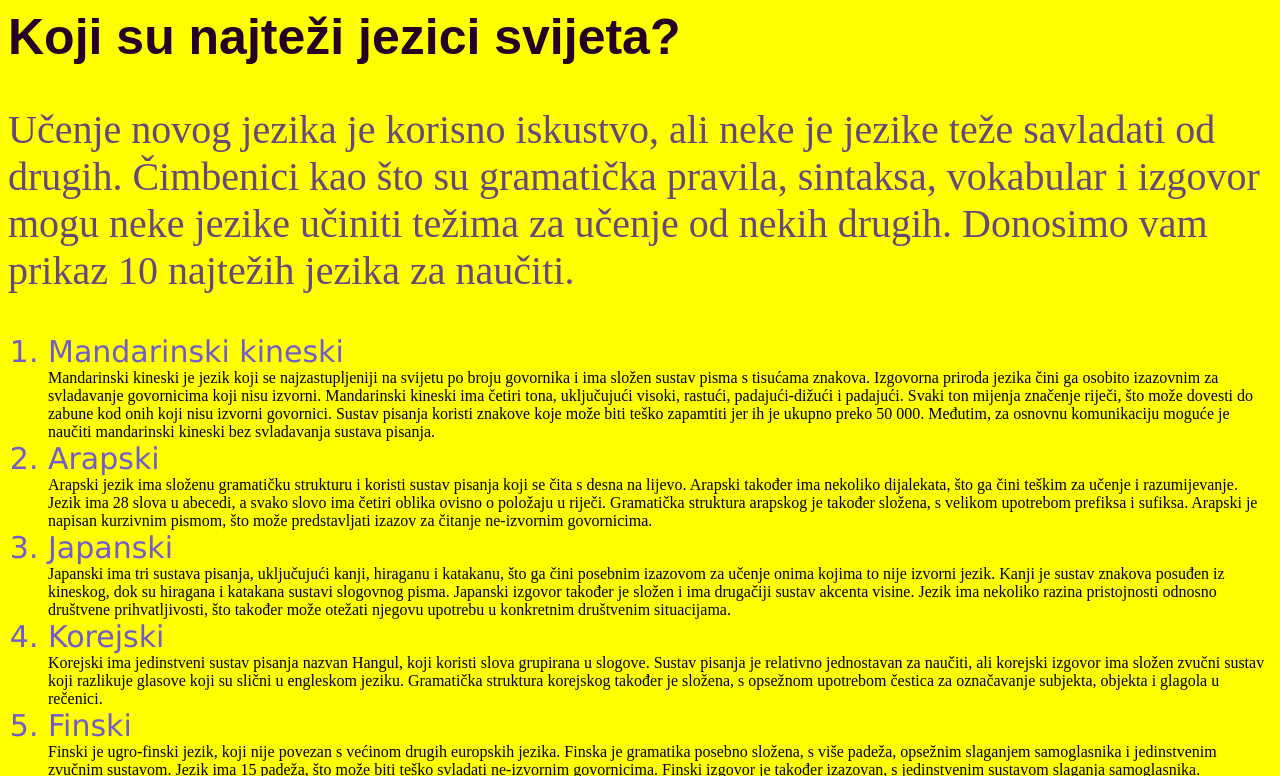
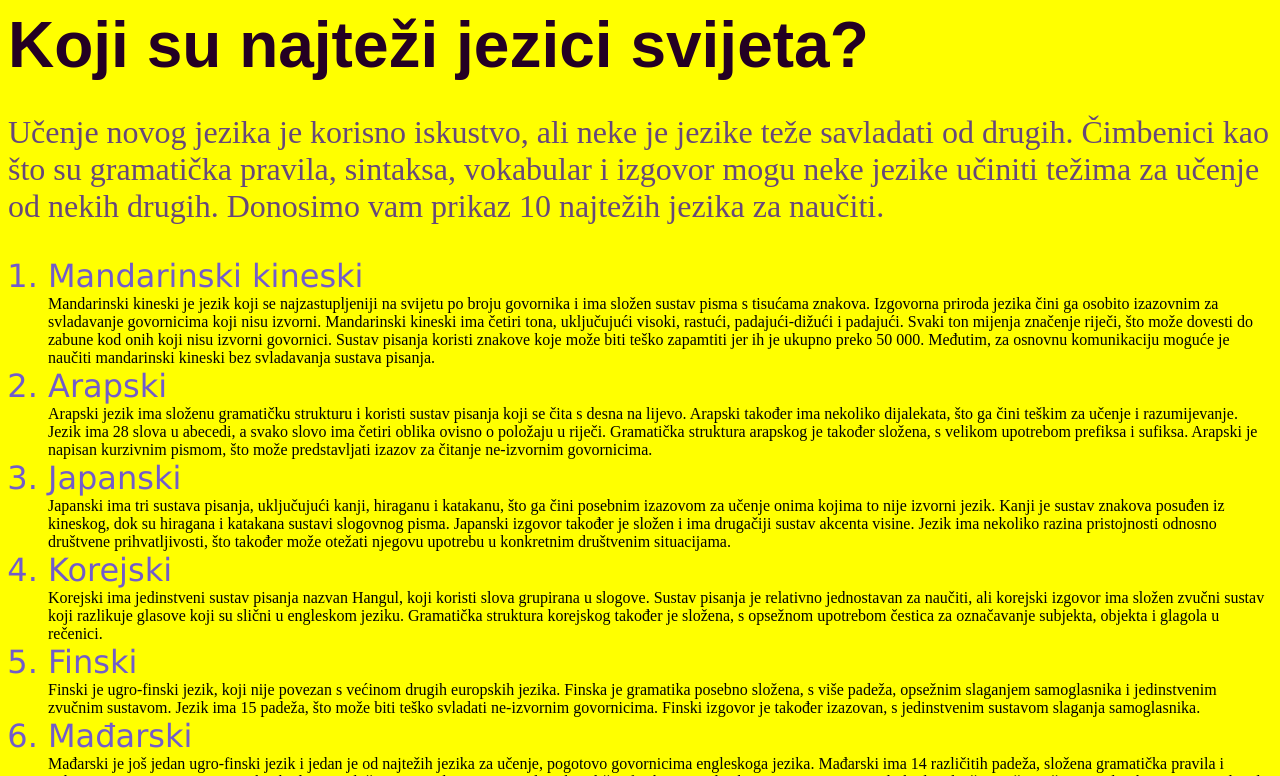
Before and after one commit to ipusic/Zadatak, a plain HTML site: page index.html in a window 1280 px wide. Shown: the top 776 px of the page. Drawn offline with Linux system fonts and the light colour scheme.

Commit message:
Some px to em changes

```diff
--- a/style.css
+++ b/style.css
@@ -1,18 +1,19 @@
 body {
     background-color: yellow; /* I changed my mind: make it like lemon :) */
+    font-size: 1em;
 }
 h1 {
     color: #240023;
     font-family: Arial, Helvetica, sans-serif;
-    font-size: 50px;
+    font-size: 4em;
     margin: auto;
 }
 p{
     color: #67487a;
-    font-size: 40px;
+    font-size: 2em;
 }
 li{
     color:rgb(114, 92, 203);
     font-family: 'Lucida Sans', 'Lucida Sans Regular', 'Lucida Grande', 'Lucida Sans Unicode', Geneva, Verdana, sans-serif;
-    font-size: 30px;
+    font-size: 2em;
 }
```
